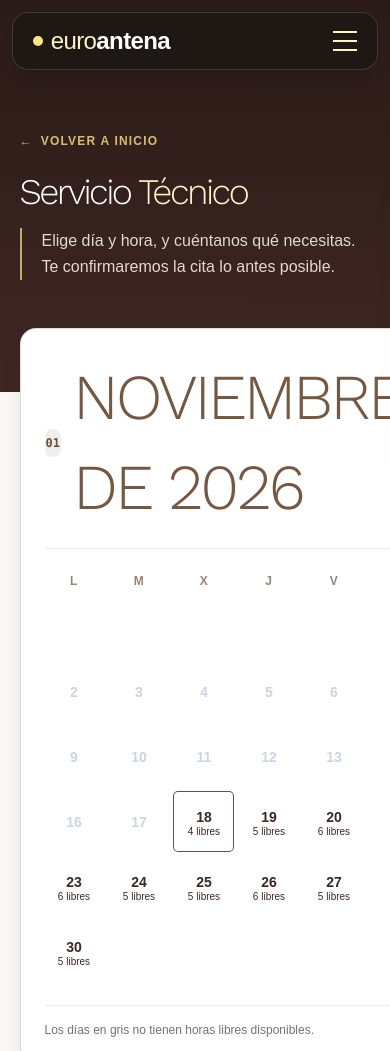
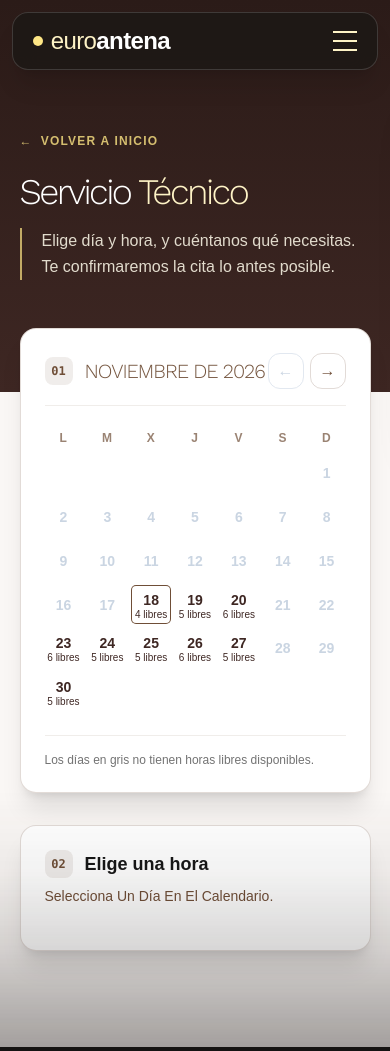
Before and after one commit to 23miguelperez/euroantena, an Astro site: page /s-tecnico in a window 390 px wide. Shown: the top 1051 px of the page. Built offline with nearby package versions, Linux system fonts and the light colour scheme; Astro itself is replaced by a stand-in of ours.

Commit message:
feat: ajustar estilos del título del mes en la sección técnica

```diff
--- a/src/pages/s-tecnico.astro
+++ b/src/pages/s-tecnico.astro
@@ -40,7 +40,7 @@ import Contactos from "../components/03_sections/Contacto/Contacto.astro";
                             <span class="flex h-7 w-7 items-center justify-center rounded-lg bg-[#6F4E37]/10 font-mono text-xs font-bold text-[#6F4E37]">
                                 01
                             </span>
-                            <h2 id="month-label" class="text-xl md:text-3xl! font-bold capitalize text-neutral-900" aria-live="polite"></h2>
+                            <h2 id="month-label" class="text-xl! md:text-3xl! font-bold capitalize text-neutral-900" aria-live="polite"></h2>
                         </div>
 
                         <div class="flex items-center gap-1.5">
```
